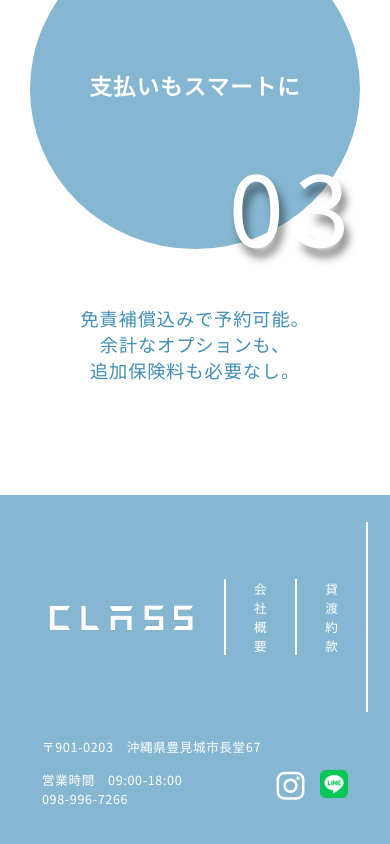
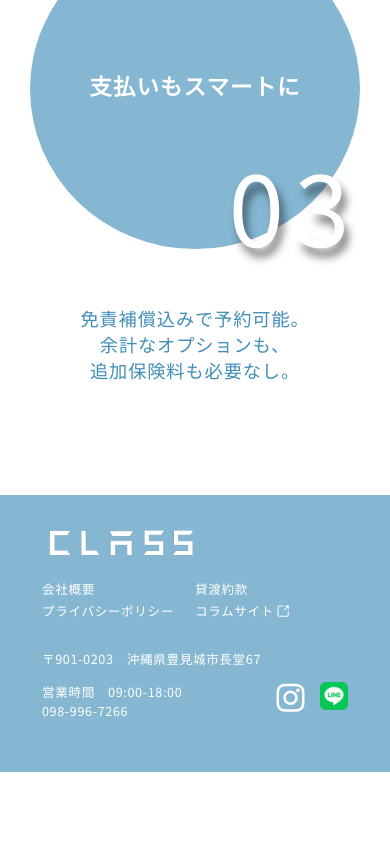
Before and after one commit to kentheboy/khufu-front-end, a Vue app: page / in a window 390 px wide. Shown: the part 3774-4618 px from the top of the page. After the commit the page ends 4546 px from the top, so only its background shows below. Built offline with nearby package versions, Linux system fonts and the light colour scheme.

Commit message:
adjust sitemap for SP

```diff
--- a/src/components/common/Footer.vue
+++ b/src/components/common/Footer.vue
@@ -2,7 +2,9 @@
   <footer class="footer">
     <div class="footer__content">
       <div class="sites">
-        <img alt="" src="/images/class-logo3-1@2x.png" :onClick="onCLASSLogo31Click" />
+        <div class="logo-container">
+          <img alt="" src="/images/class-logo3-1@2x.png" :onClick="onCLASSLogo31Click" />
+        </div>
         <a href="/company">会社概要</a>
         <a href="/terms">貸渡約款</a>
         <a href="/files/privacy_policy.pdf" target="_blank">プライバシーポリシー</a>
@@ -83,6 +85,7 @@ export default {
       display: flex;
       margin-bottom: 1.8rem;
       align-items: center;
+      flex-wrap: wrap;
 
       a {
         margin-left: 2rem;
@@ -91,6 +94,22 @@ export default {
         height: fit-content;
         i {
           font-size: .8rem;
+        }
+      }
+    }
+
+    @media screen and (max-width: 390px) {
+      .sites {
+        .logo-container {
+          flex-basis: 100%;
+          margin-bottom: 1rem;
+        }
+        a {
+          margin-left: initial;
+          border-left: initial;
+          padding-left: initial;
+          height: 1.6rem;
+          width: 50%;
         }
       }
     }
```
